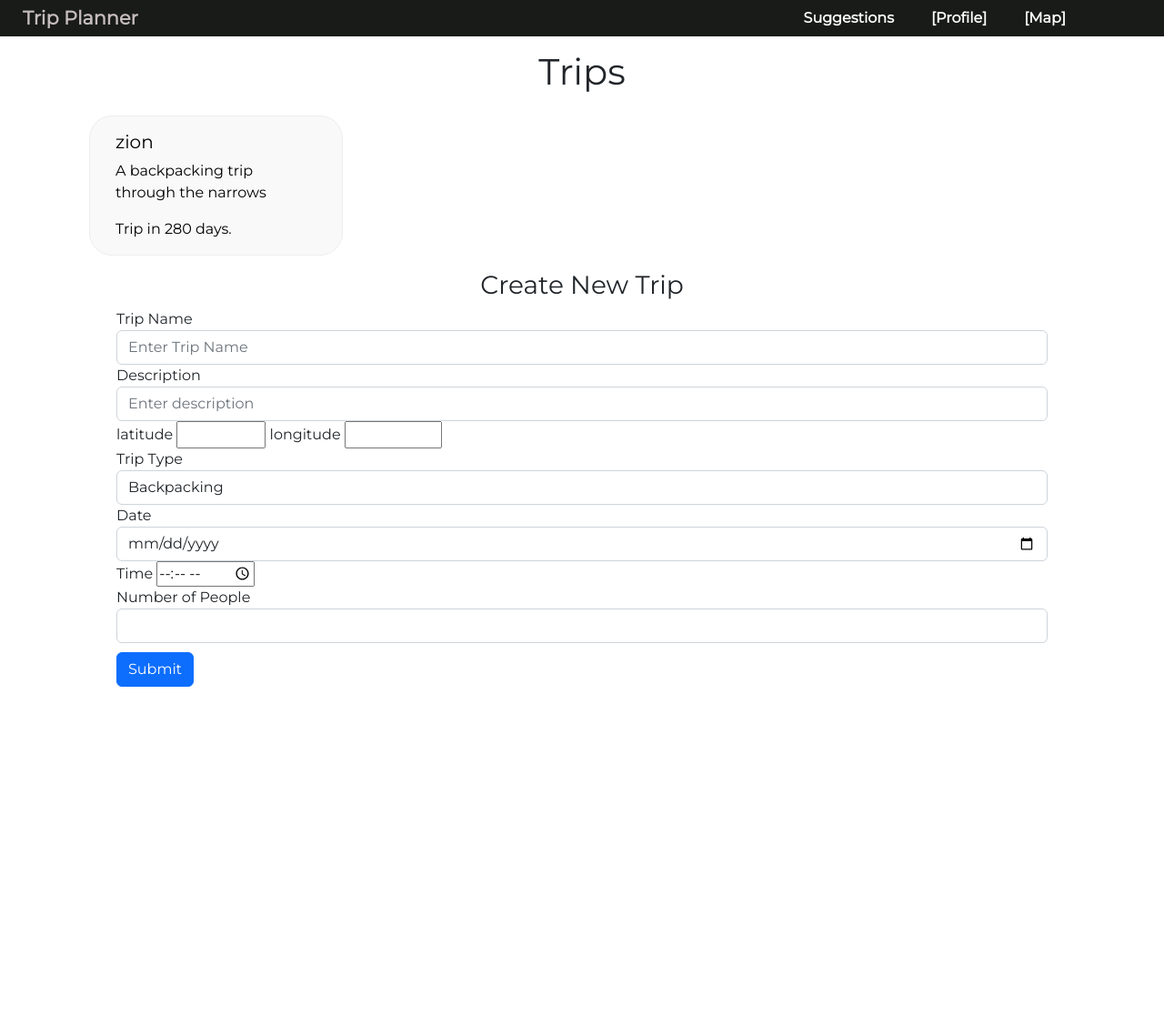
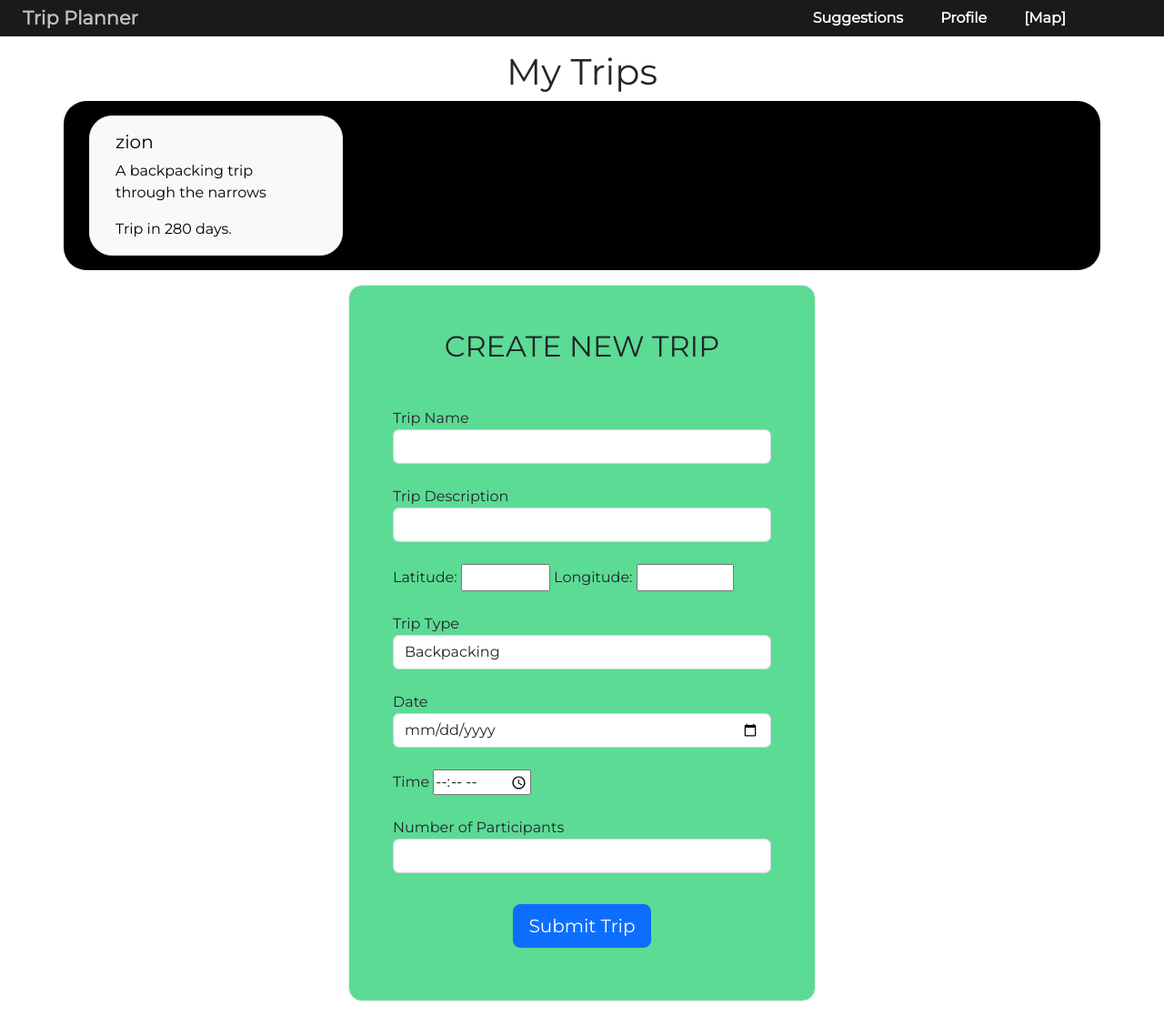
Before and after one commit to jrichcodes/Website-Project-Code, a Flask app: page /events in a window 1280 px wide. Shown: the whole page at 91% size. Before the commit the page ends 755 px from the top, so only its background shows below. Run offline with Flask 2, Linux system fonts and the light colour scheme; a user stored in the database is signed in; data comes from the database, SQL or seed files in the repository; some libraries are stand-ins or nearby versions.

Commit message:
formatting on events page issue #47

```diff
--- a/project_template/website/templates/events.html
+++ b/project_template/website/templates/events.html
@@ -28,15 +28,15 @@
                         <a class="nav-link" href="suggestions">Suggestions</a>
                     </li>
                     <li class="navbar-item" style="padding-right: 25px;">
-                        <a class="nav-link" href="events">[Profile]</a>
+                        <a class="nav-link" href="profile">Profile</a>
                     </li>
                     <li class="navbar-item" style="padding-right: 100px;">
                         <a class="nav-link" href="/map">[Map]</a>
                     </li>
                 </ul>
         </nav>
-        <h1 align="center">Trips</h1>
-        <div class="container" style="margin: auto;">
+        <h1 align="center">My Trips</h1>
+        <div class="container" style="margin: auto; background-color: black; border-radius: 25px">
             <div class="row mx-auto" >
                 {% for trip in user.trip %}
                 <div class="card col-lg-3 col-sm-12">
@@ -52,24 +52,35 @@
                 </div>
             </div>
         </div>
-        <div id="event_form">
+
+        <div class="mask d-flex align-items-center h-100">
+            <div class="container h-100">
+            <div class="row d-flex justify-content-center align-items-center h-100">
+                <div class="col-12 col-md-9 col-lg-7 col-xl-6">
+                <div class="card" style="border-radius: 15px; background-color: #5cdb95">
+                    <div class="card-body p-5">
+                    <h2 class="text-uppercase text-center mb-5">Create New Trip</h2>
+
                     <form method="POST">
-                <h3 align="center">Create New Trip</h3>
-                <div class="form-group">
+
+                        <div class="form-outline mb-4">
                         <label for="name">Trip Name</label>
-                    <input type="name" class="form-control" id="name" name="name" placeholder="Enter Trip Name" />
+                        <input type="name" class="form-control" id="name" name="name"/>
                         </div>
-                <div class="form-group">
-                    <label for="desc">Description</label>
-                    <input type="text" class="form-control" id="desc" name="desc" placeholder="Enter description" />
+
+                        <div class="form-outline mb-4">
+                        <label for="desc">Trip Description</label>
+                        <input type="Description" class="form-control" id="desc" name="desc"/>
                         </div>
-                <div class="form-group">
-                    <label for="lat">latitude</label>
+
+                        <div class="form-group mb-4">
+                            <label for="lat">Latitude: </label>
                             <input type="number" step = .001 id="lat" name="lat" class="lat" min="-90" max="90">
-                    <label for="lon">longitude</label>
+                            <label for="lon">Longitude: </label>
                             <input type="number" step = .001 id="lon" name="lon" class="lon" min="-180" max="180">
                         </div>
-                <div class="form-group">
+
+                        <div class="form-group mb-4">
                             <label for="tripType">Trip Type</label>
                             <select class="form-control" id="tripType" name = "tripType">
                                 <option value="1">Backpacking</option>
@@ -78,20 +89,33 @@
                                 <option value="4">Biking</option>
                             </select>
                         </div>
-                <div class="form-group">
+
+                        <div class="form-group mb-4">
                             <label for="tripdate">Date</label>
                             <input type="date" id="tripDate" name="tripDate" class="form-control" >
                         </div>
-                <div class="form-group">
+
+                        <div class="form-group mb-4">
                             <label for="tripTime">Time</label>
                             <input type="time" id="tripTime" name="tripTime">
                         </div>
-                <div class="form-group">
-                    <label for="num_people">Number of People</label>
-                    <input type="number" id="num_people" name="num_people" class="form-control" min="1" max="1000">
+
+                        <div class="form-outline mb-4">
+                        <label for="num_people">Number of Participants</label>
+                        <input type="number" class="form-control" id="num_people" name="num_people" min="1" max="1000"/>
                         </div>
-                <button name="submit_button" value="create trip" type="submit" class="btn btn-primary" style="margin: 10px 0">Submit</button>
+
+                        <div class="d-flex justify-content-center">
+                        <button name="submit_button" value="create trip" type="submit" class="btn btn-primary btn-block btn-lg" style="margin: 10px 0">Submit Trip</button>
+                        </div>
+
                     </form>
+
+                    </div>
+                </div>
+                </div>
+            </div>
+            </div>
         </div>
         <script src="https://code.jquery.com/jquery-3.3.1.slim.min.js" integrity="sha384-q8i/X+965DzO0rT7abK41JStQIAqVgRVzpbzo5smXKp4YfRvH+8abtTE1Pi6jizo" crossorigin="anonymous"></script>
         <script src="https://cdn.jsdelivr.net/npm/popper.js@1.14.7/dist/umd/popper.min.js" integrity="sha384-UO2eT0CpHqdSJQ6hJty5KVphtPhzWj9WO1clHTMGa3JDZwrnQq4sF86dIHNDz0W1" crossorigin="anonymous"></script>
```
Also changed, not shown: project_template/website/static/css/events.css (+4 -4 lines). Lines whose indentation alone changed are shown as unchanged.
